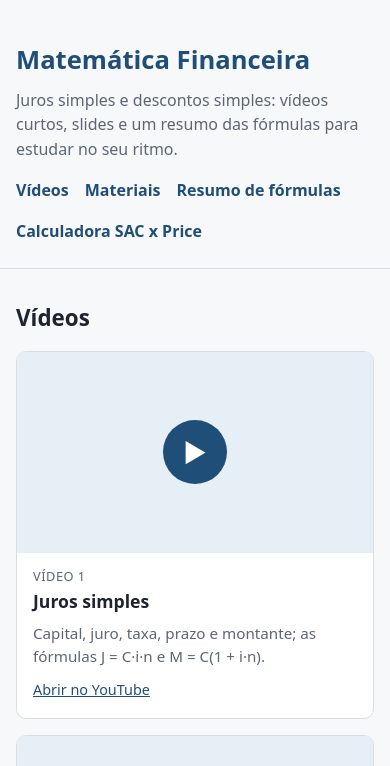
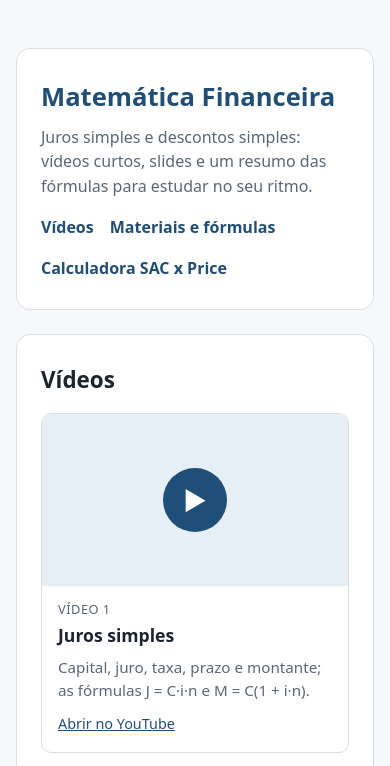
Before and after one commit to andrefbrandao21/matematica-financeira, a plain HTML site: page index.html in a window 390 px wide. Shown: the top 766 px of the page. Drawn offline with Linux system fonts and the light colour scheme.

Commit message:
Reorganiza o site em blocos visuais (apresentacao, videos, materiais+formulas, calculadora)
Cada secao agora tem seu proprio cartao com fundo e borda, em vez
de ficar corrido; materiais e resumo de formulas foram unidos em
um unico bloco.

```diff
--- a/index.html
+++ b/index.html
@@ -35,14 +35,22 @@
     line-height: 1.55;
   }
   .wrap { max-width: 960px; margin: 0 auto; padding: 0 16px; }
-  header { padding: 40px 0 24px; border-bottom: 1px solid var(--border); }
-  header h1 { margin: 0 0 8px; font-size: clamp(1.6rem, 4vw, 2.2rem); color: var(--accent); }
-  header p { margin: 0; color: var(--muted); max-width: 60ch; }
+  .block {
+    background: var(--surface);
+    border: 1px solid var(--border);
+    border-radius: 14px;
+    padding: 28px 24px;
+    margin: 24px 0;
+  }
+  main.wrap { padding-top: 24px; padding-bottom: 24px; }
+  header.block h1 { margin: 0 0 8px; font-size: clamp(1.6rem, 4vw, 2.2rem); color: var(--accent); }
+  header.block p { margin: 0; color: var(--muted); max-width: 60ch; }
   nav { display: flex; gap: 16px; flex-wrap: wrap; margin-top: 16px; }
   nav a { color: var(--accent); text-decoration: none; font-weight: 600; }
   nav a:hover { text-decoration: underline; }
-  section { padding: 32px 0 8px; }
+  .block + .block { margin-top: 24px; }
   h2 { font-size: 1.4rem; margin: 0 0 16px; }
+  .block ul.files + h2 { margin-top: 28px; }
   .grid { display: grid; gap: 16px; grid-template-columns: repeat(auto-fit, minmax(min(100%, 420px), 1fr)); }
   .card {
     background: var(--surface);
@@ -124,7 +132,7 @@
     padding: 12px 16px;
     margin-top: 16px;
   }
-  footer { margin-top: 40px; padding: 20px 0 40px; border-top: 1px solid var(--border); color: var(--muted); font-size: .9rem; }
+  footer { margin-top: 16px; padding: 20px 0 40px; color: var(--muted); font-size: .9rem; }
   .calc-form {
     display: grid;
     gap: 12px;
@@ -175,37 +183,32 @@
 </head>
 <body>
 
-<header>
-  <div class="wrap">
+<main class="wrap">
+
+  <header class="block">
     <h1>Matemática Financeira</h1>
     <p>Juros simples e descontos simples: vídeos curtos, slides e um resumo das fórmulas para estudar no seu ritmo.</p>
     <nav>
       <a href="#videos">Vídeos</a>
-      <a href="#materiais">Materiais</a>
-      <a href="#formulas">Resumo de fórmulas</a>
+      <a href="#materiais">Materiais e fórmulas</a>
       <a href="#calculadora">Calculadora SAC x Price</a>
     </nav>
-  </div>
-</header>
+  </header>
 
-<main class="wrap">
-
-  <section id="videos">
+  <section id="videos" class="block">
     <h2>Vídeos</h2>
     <div class="grid" id="video-grid"></div>
   </section>
 
-  <section id="materiais">
+  <section id="materiais" class="block">
     <h2>Materiais</h2>
     <ul class="files">
       <li><a href="materiais/Aula-01-Juros-Simples-1.pdf">Slides — Juros Simples I</a><span>conceitos, juro e montante</span></li>
       <li><a href="materiais/Aula-02-Juros-Simples-2-Descontos-Simples.pdf">Slides — Juros Simples II e Descontos Simples</a><span>taxas, médias, desconto comercial e racional</span></li>
       <li><a href="materiais/Revisao-Unidade-I.pdf">Revisão com exercícios resolvidos</a><span>mapa da unidade, erros comuns, 9 questões</span></li>
     </ul>
-  </section>
 
-  <section id="formulas">
-    <h2>Resumo de fórmulas</h2>
+    <h2 id="formulas">Resumo de fórmulas</h2>
     <div class="table-wrap">
       <table>
         <thead>
@@ -230,7 +233,7 @@
     </div>
   </section>
 
-  <section id="calculadora">
+  <section id="calculadora" class="block">
     <h2>Calculadora de amortização (SAC x Price)</h2>
     <p>Informe o capital financiado, a taxa de juros do período e o número de parcelas, escolha o sistema e veja a tabela completa, mês a mês — a mesma lógica usada em sala.</p>
     <form id="calc-form" class="calc-form">
```
